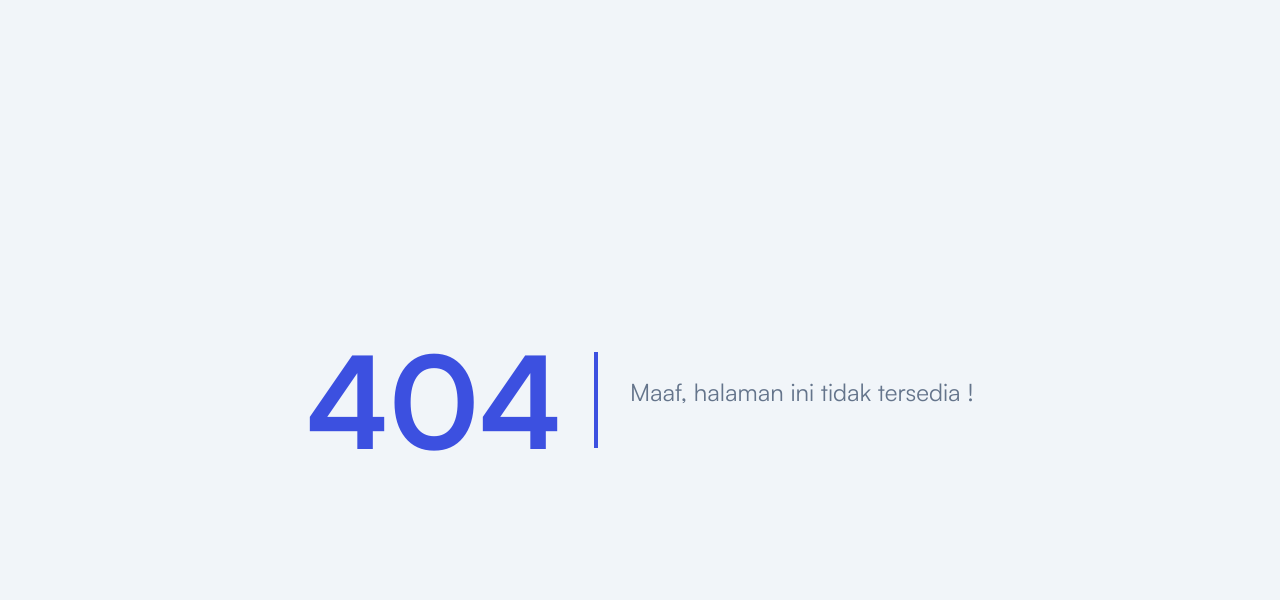
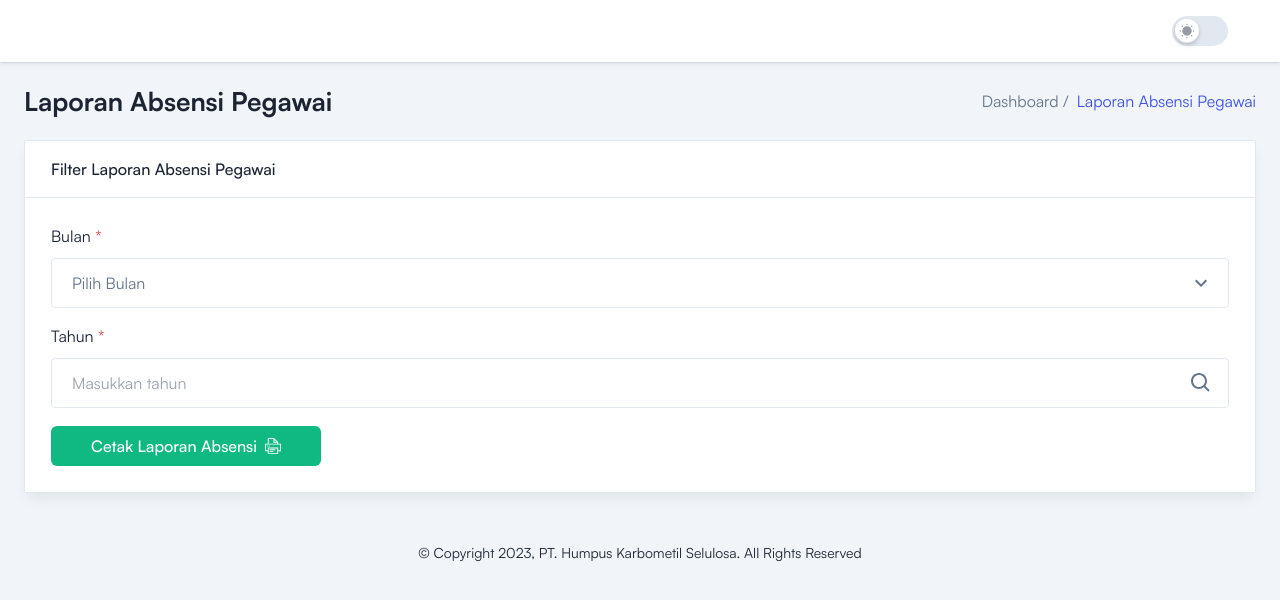
Before and after one commit to SunRise-11/MERN-Employee-Salary, a React (Vite) app in the folder Frontend/: page /laporan/absensi in a window 1280 px wide. Before the commit this address had no page. Shown: the top 600 px of the page. Built offline with nearby package versions, Linux system fonts and the light colour scheme; no server answers.

Commit message:
Refactor Laporan Absensi

```diff
--- a/Frontend/src/components/molecules/PrintPdf/PrintPdfLaporanAbsensi/index.jsx
+++ b/Frontend/src/components/molecules/PrintPdf/PrintPdfLaporanAbsensi/index.jsx
@@ -1,21 +1,35 @@
-import React, { useRef, useEffect, useState } from "react";
+import React, { useRef, useEffect } from "react";
 import LogoPt from "../../../../assets/images/logo/logo-dark.svg";
 import LogoSipeka from "../../../../assets/images/logo/logo-sipeka.png";
 import { useReactToPrint } from "react-to-print";
-import { Link, useNavigate } from "react-router-dom";
+import { Link, useNavigate, useLocation } from "react-router-dom";
 import { useDispatch, useSelector } from "react-redux";
-import { getDataKehadiran, getMe } from "../../../../config/redux/action";
+import {
+    fetchLaporanAbsensiByMonth,
+    fetchLaporanAbsensiByYear,
+    getMe
+} from "../../../../config/redux/action";
 import { ButtonOne, ButtonTwo } from "../../../atoms";
 
 const PrintPdfLaporanAbsensi = () => {
     const componentRef = useRef();
     const dispatch = useDispatch();
     const navigate = useNavigate();
-    const [bulan, setBulan] = useState("");
-    const [tahun, setTahun] = useState("");
+    const location = useLocation();
+    const searchParams = new URLSearchParams(location.search);
+    const month = searchParams.get("month");
+    const year = searchParams.get("year");
 
     const { isError, user } = useSelector((state) => state.auth);
-    const { dataKehadiran } = useSelector((state) => state.dataKehadiran);
+    const { dataLaporanAbsensi } = useSelector((state) => state.laporanAbsensi);
+
+    const getDataByYear = async (selectedYear) => {
+        dispatch(fetchLaporanAbsensiByYear(selectedYear));
+    };
+
+    const getDataByMonth = async (selectedMonth) => {
+        dispatch(fetchLaporanAbsensiByMonth(selectedMonth));
+    };
 
     const handlePrint = useReactToPrint({
         content: () => componentRef.current,
@@ -23,7 +37,11 @@ const PrintPdfLaporanAbsensi = () => {
     });
 
     useEffect(() => {
-        dispatch(getDataKehadiran());
+        getDataByYear(year);
+        getDataByMonth(month);
+    }, [year, month]);
+
+    useEffect(() => {
         dispatch(getMe());
     }, [dispatch]);
 
@@ -38,14 +56,6 @@ const PrintPdfLaporanAbsensi = () => {
         }
     }, [isError, user, navigate, handlePrint]);
 
-    useEffect(() => {
-        const today = new Date();
-        const month = today.toLocaleString("default", { month: "long" });
-        const year = today.getFullYear();
-        setBulan(month);
-        setTahun(year);
-    }, []);
-
     return (
         <>
             <div className="flex flex-col md:flex-row w-full gap-3 text-center p-6 bg-white dark:bg-meta-4">
@@ -54,7 +64,7 @@ const PrintPdfLaporanAbsensi = () => {
                         <span>Cetak</span>
                     </ButtonOne>
                 </div>
-                <Link to="/laporan-absensi">
+                <Link to="/laporan/absensi">
                     <ButtonTwo>
                         <span>Kembali</span>
                     </ButtonTwo>
@@ -83,12 +93,12 @@ const PrintPdfLaporanAbsensi = () => {
                         <span className="inline-block w-32 md:w-40">Bulan</span>
                         <span className="pl-[-8] md:pl-0"></span>
                         <span className="inline-block w-7">:</span>
-                        {bulan}
+                        {month}
                     </h2>
                     <h2 className="font-medium mb-4 block text-black dark:text-white">
                         <span className="inline-block w-32 md:w-40">Tahun</span>
                         <span className="inline-block w-7">:</span>
-                        {tahun}
+                        {year}
                         <span className="pl-[-8] md:pl-0"></span>
                     </h2>
                 </div>
@@ -109,9 +119,6 @@ const PrintPdfLaporanAbsensi = () => {
                                     Jabatan
                                 </th>
                                 <th className="font-medium text-black border-t border-l border-b border-black dark:border-white dark:text-white">
-                                    Jenis <br /> Kelamin
-                                </th>
-                                <th className="font-medium text-black border-t border-l border-b border-black dark:border-white dark:text-white">
                                     Hadir
                                 </th>
                                 <th className="font-medium text-black border-t border-l border-b border-black dark:border-white dark:text-white">
@@ -123,7 +130,7 @@ const PrintPdfLaporanAbsensi = () => {
                             </tr>
                         </thead>
                         <tbody>
-                            {dataKehadiran.map((data, index) => {
+                            {dataLaporanAbsensi.map((data, index) => {
                                 return (
                                     <tr key={data.id}>
                                         <td className="border-b border-l border-black dark:border-white py-5 text-center">
@@ -137,9 +144,6 @@ const PrintPdfLaporanAbsensi = () => {
                                         </td>
                                         <td className="border-b border-l border-black dark:border-white py-5 text-center">
                                             <p className="text-black dark:text-white">{data.jabatan_pegawai}</p>
-                                        </td>
-                                        <td className="border-b border-l border-black dark:border-white py-5 text-center">
-                                            <p className="text-black dark:text-white">{data.jenis_kelamin}</p>
                                         </td>
                                         <td className="border-b border-l border-black dark:border-white py-5 text-center">
                                             <p className="text-black dark:text-white">{data.hadir}</p>
@@ -158,7 +162,7 @@ const PrintPdfLaporanAbsensi = () => {
                 </div>
                 <div className="py-6">
                     <div className="font-medium text-black text-right dark:text-white">
-                        <span>Karawang, {`${new Date().getDate()} ${bulan} ${tahun}`}</span>
+                        <span>Karawang, {`${new Date().getDate()} ${month} ${year}`}</span>
                         <br />
                         <span className="p-26">Finance</span>
                         <br />
@@ -167,7 +171,7 @@ const PrintPdfLaporanAbsensi = () => {
                     </div>
                 </div>
                 <div className="italic text-black dark:text-white mt-70">
-                    Dicetak Pada : {`${new Date().getDate()} ${bulan} ${tahun}`}
+                    Dicetak Pada : {`${new Date().getDate()} ${month} ${year}`}
                 </div>
             </div>
         </>
--- a/Frontend/src/components/molecules/PrintPdf/PrintPdfLaporanGaji/index.jsx
+++ b/Frontend/src/components/molecules/PrintPdf/PrintPdfLaporanGaji/index.jsx
@@ -19,6 +19,7 @@ const PrintPdfLaporanGaji = () => {
   const searchParams = new URLSearchParams(location.search);
   const month = searchParams.get("month");
   const year = searchParams.get("year");
+
   const { isError, user } = useSelector((state) => state.auth);
   const { dataLaporanGaji } = useSelector((state) => state.laporanGaji);
 
--- a/Frontend/src/components/molecules/Sidebar/SidebarAdmin/index.jsx
+++ b/Frontend/src/components/molecules/Sidebar/SidebarAdmin/index.jsx
@@ -320,7 +320,7 @@ const SidebarAdmin = ({ sidebarOpen, setSidebarOpen }) => {
                           </li>
                           <li>
                             <NavLink
-                              to='/laporan-absensi'
+                              to='/laporan/absensi'
                               className={({ isActive }) =>
                                 'group relative flex items-center gap-2.5 rounded-md px-4 font-medium text-bodydark2 duration-300 ease-in-out hover:text-white ' +
                                 (isActive && '!text-white')
--- a/Frontend/src/config/Routes/index.jsx
+++ b/Frontend/src/config/Routes/index.jsx
@@ -121,11 +121,11 @@ const AppRoutes = () => {
         element={<PrintPdfLaporanGaji />}
       />
       <Route
-        path='/laporan-absensi'
+        path='/laporan/absensi'
         element={<LaporanAbsensi />}
       />
       <Route
-        path='/laporan-absensi/cetak-laporan-absensi'
+        path='/laporan/absensi/print-page'
         element={<PrintPdfLaporanAbsensi />}
       />
       <Route
--- a/Frontend/src/config/redux/action/index.js
+++ b/Frontend/src/config/redux/action/index.js
@@ -4,4 +4,5 @@ export * from './dataJabatanAction';
 export * from './dataKehadiranAction';
 export * from './dataPegawaiAction';
 export * from './dataPotonganAction';
+export * from './laporanAbsensiAction';
 export * from './laporanGajiAction';
--- /dev/null
+++ b/Frontend/src/config/redux/action/laporanAbsensiAction/index.js
@@ -0,0 +1,49 @@
+import axios from "axios";
+
+export const FETCH_LAPORAN_ABSENSI_SUCCESS = "FETCH_LAPORAN_ABSENSI_SUCCESS";
+export const FETCH_LAPORAN_ABSENSI_FAILURE = "FETCH_LAPORAN_ABSENSI_FAILURE";
+export const CLEAR_LAPORAN_ABSENSI = "CLEAR_LAPORAN_ABSENSI";
+
+export const fetchLaporanAbsensiSuccess = (data) => ({
+    type: FETCH_LAPORAN_ABSENSI_SUCCESS,
+    payload: data,
+});
+
+export const fetchLaporanAbsensiFailure = (error) => ({
+    type: FETCH_LAPORAN_ABSENSI_FAILURE,
+    payload: error,
+});
+
+export const clearLaporanAbsensi = () => ({
+    type: CLEAR_LAPORAN_ABSENSI,
+});
+
+export const fetchLaporanAbsensiByYear = (selectedYear, onDataFound) => async (dispatch) => {
+    try {
+        const response = await axios.get(
+            `http://localhost:5000/laporan/absensi/year/${selectedYear}`
+        );
+        const data = response.data;
+        dispatch(fetchLaporanAbsensiSuccess(data));
+        onDataFound();
+    } catch (error) {
+        if (error.response && error.response.data) {
+            dispatch(fetchLaporanAbsensiFailure("Terjadi kesalahan saat memuat data."));
+        }
+    }
+};
+
+export const fetchLaporanAbsensiByMonth = (selectedMonth, onDataFound) => async (dispatch) => {
+    try {
+        const response = await axios.get(
+            `http://localhost:5000/laporan/absensi/month/${selectedMonth}`
+        );
+        const data = response.data;
+        dispatch(fetchLaporanAbsensiSuccess(data));
+        onDataFound();
+    } catch (error) {
+        if (error.response && error.response.data) {
+            dispatch(fetchLaporanAbsensiFailure("Terjadi kesalahan saat memuat data."));
+        }
+    }
+};
--- a/Frontend/src/config/redux/reducer/index.js
+++ b/Frontend/src/config/redux/reducer/index.js
@@ -4,4 +4,5 @@ export * from './dataJabatanReducer';
 export * from './dataKehadiranReducer';
 export * from './dataPegawaiReducer';
 export * from './dataPotonganReducer';
+export * from './laporanAbsensiReducer';
 export * from './laporanGajiReducer';
--- /dev/null
+++ b/Frontend/src/config/redux/reducer/laporanAbsensiReducer/index.js
@@ -0,0 +1,37 @@
+import {
+    FETCH_LAPORAN_ABSENSI_SUCCESS,
+    FETCH_LAPORAN_ABSENSI_FAILURE,
+    CLEAR_LAPORAN_ABSENSI,
+} from "../../action/laporanAbsensiAction";
+
+const initialState = {
+    dataLaporanAbsensi: [],
+    error: null,
+};
+
+const laporanAbsensiReducer = (state = initialState, action) => {
+    switch (action.type) {
+        case FETCH_LAPORAN_ABSENSI_SUCCESS:
+            return {
+                ...state,
+                dataLaporanAbsensi: action.payload,
+                error: null,
+            };
+        case FETCH_LAPORAN_ABSENSI_FAILURE:
+            return {
+                ...state,
+                dataLaporanAbsensi: [],
+                error: action.payload,
+            };
+        case CLEAR_LAPORAN_ABSENSI:
+            return {
+                ...state,
+                dataLaporanAbsensi: [],
+                error: null,
+            };
+        default:
+            return state;
+    }
+};
+
+export default laporanAbsensiReducer;
--- a/Frontend/src/config/redux/store.js
+++ b/Frontend/src/config/redux/store.js
@@ -5,6 +5,7 @@ import dataJabatanReducer from './reducer/dataJabatanReducer';
 import dataKehadiranReucer from './reducer/dataKehadiranReducer';
 import dataPotonganReducer from './reducer/dataPotonganReducer';
 import dataGajiReducer from './reducer/dataGajiReducer';
+import laporanAbsensiReducer from './reducer/laporanAbsensiReducer';
 import laporanGajiReducer from './reducer/laporanGajiReducer';
 
 const store = configureStore({
@@ -15,6 +16,7 @@ const store = configureStore({
         dataKehadiran: dataKehadiranReucer,
         dataPotongan: dataPotonganReducer,
         dataGaji: dataGajiReducer,
+        laporanAbsensi: laporanAbsensiReducer,
         laporanGaji: laporanGajiReducer,
     },
 });
--- a/Frontend/src/pages/Admin/Laporan/LaporanAbsensi/index.jsx
+++ b/Frontend/src/pages/Admin/Laporan/LaporanAbsensi/index.jsx
@@ -1,12 +1,75 @@
-import React from 'react';
-import { Link } from "react-router-dom";
+import { useEffect, useState } from 'react';
+import { useNavigate } from "react-router-dom";
 import Layout from '../../../../layout';
+import { useDispatch, useSelector } from 'react-redux';
 import { Breadcrumb, ButtonOne } from '../../../../components';
 import { MdOutlineKeyboardArrowDown } from 'react-icons/md'
 import { TfiPrinter } from 'react-icons/tfi'
+import Swal from 'sweetalert2';
 import { BiSearch } from 'react-icons/bi';
+import { fetchLaporanAbsensiByMonth, fetchLaporanAbsensiByYear, getMe } from '../../../../config/redux/action';
 
 const LaporanAbsensi = () => {
+    const [searchMonth, setSearchMonth] = useState("");
+    const [searchYear, setSearchYear] = useState("");
+    const [showMessage, setShowMessage] = useState(false);
+    const dispatch = useDispatch();
+    const navigate = useNavigate();
+
+    const { isError, user } = useSelector((state) => state.auth);
+
+    const handleSearchMonth = (event) => {
+        setSearchMonth(event.target.value);
+    };
+
+    const handleSearchYear = (event) => {
+        setSearchYear(event.target.value);
+    };
+
+    const handleSearch = async (event) => {
+        event.preventDefault();
+
+        const selectedMonth = searchMonth;
+        const selectedYear = searchYear;
+
+        let yearDataFound = false;
+        let monthDataFound = false;
+
+        await Promise.all([
+            dispatch(fetchLaporanAbsensiByYear(selectedYear, () => (yearDataFound = true))),
+            dispatch(fetchLaporanAbsensiByMonth(selectedMonth, () => (monthDataFound = true))),
+        ]);
+        setShowMessage(true);
+
+        if (yearDataFound && monthDataFound) {
+            setShowMessage(false);
+            navigate(
+                `/laporan/absensi/print-page?month=${selectedMonth}&year=${selectedYear}`
+            );
+        } else {
+            setShowMessage(false);
+            Swal.fire({
+                icon: 'error',
+                title: 'Data tidak ditemukan',
+                text: 'Maaf, data yang anda cari tidak ditemukan',
+                timer: 2000,
+            });
+        }
+    };
+
+    useEffect(() => {
+        dispatch(getMe());
+    }, [dispatch]);
+
+    useEffect(() => {
+        if (isError) {
+            navigate('/login');
+        }
+        if (user && user.hak_akses !== 'admin') {
+            navigate('/dashboard');
+        }
+    }, [isError, user, navigate]);
+
     return (
         <Layout>
             <Breadcrumb pageName='Laporan Absensi Pegawai' />
@@ -19,7 +82,10 @@ const LaporanAbsensi = () => {
                                 Filter Laporan Absensi Pegawai
                             </h3>
                         </div>
-                        <form action='#'>
+                        <form onSubmit={handleSearch}>
+                            {showMessage && (
+                                <p className="text-meta-1">Data tidak ditemukan</p>
+                            )}
                             <div className='p-6.5'>
                                 <div className='mb-4.5 '>
                                     <div className='w-full mb-4'>
@@ -27,20 +93,25 @@ const LaporanAbsensi = () => {
                                             Bulan <span className='text-meta-1'>*</span>
                                         </label>
                                         <div className='relative z-20 bg-transparent dark:bg-form-input'>
-                                            <select className='relative z-20 w-full appearance-none rounded border border-stroke bg-transparent py-3 px-5 outline-none transition focus:border-primary active:border-primary dark:border-form-strokedark dark:bg-form-input dark:focus:border-primary'>
+                                            <select
+                                                className='relative z-20 w-full appearance-none rounded border border-stroke bg-transparent py-3 px-5 outline-none transition focus:border-primary active:border-primary dark:border-form-strokedark dark:bg-form-input dark:focus:border-primary'
+                                                value={searchMonth}
+                                                onChange={handleSearchMonth}
+                                                required
+                                            >
                                                 <option value=''>Pilih Bulan</option>
-                                                <option value=''>Januari</option>
-                                                <option value=''>Februari</option>
-                                                <option value=''>Maret</option>
-                                                <option value=''>April</option>
-                                                <option value=''>Mei</option>
-                                                <option value=''>Juni</option>
-                                                <option value=''>Juli</option>
-                                                <option value=''>Agustus</option>
-                                                <option value=''>September</option>
-                                                <option value=''>Oktober</option>
-                                                <option value=''>November</option>
-                                                <option value=''>Desember</option>
+                                                <option value='Januari'>Januari</option>
+                                                <option value='Februari'>Februari</option>
+                                                <option value='Maret'>Maret</option>
+                                                <option value='April'>April</option>
+                                                <option value='Mei'>Mei</option>
+                                                <option value='Juni'>Juni</option>
+                                                <option value='Juli'>Juli</option>
+                                                <option value='Agustus'>Agustus</option>
+                                                <option value='September'>September</option>
+                                                <option value='Oktober'>Oktober</option>
+                                                <option value='November'>November</option>
+                                                <option value='Desember'>Desember</option>
                                             </select>
                                             <span className='absolute top-1/2 right-4 z-30 -translate-y-1/2 text-2xl'>
                                                 <MdOutlineKeyboardArrowDown />
@@ -56,8 +127,9 @@ const LaporanAbsensi = () => {
                                             <input
                                                 type="number"
                                                 placeholder="Masukkan tahun"
-                                                // value={searchKeyword}
-                                                // onChange={handleSearch}
+                                                value={searchYear}
+                                                onChange={handleSearchYear}
+                                                required
                                                 className="relative z-20 w-full appearance-none rounded border border-stroke bg-transparent py-3 px-5 outline-none transition focus:border-primary active:border-primary dark:border-form-strokedark dark:bg-form-input dark:focus:border-primary"
                                             />
                                             <span className='absolute top-1/2 right-4 z-30 -translate-y-1/2 text-2xl'>
@@ -68,14 +140,12 @@ const LaporanAbsensi = () => {
                                 </div>
 
                                 <div className='flex flex-col md:flex-row w-full gap-3 text-center'>
-                                    <Link to="/laporan-absensi/cetak-laporan-absensi" >
-                                        <ButtonOne  >
-                                            <span>Cetak Laporan Absensi</span>
-                                            <span>
-                                                <TfiPrinter />
-                                            </span>
-                                        </ButtonOne>
-                                    </Link>
+                                    <ButtonOne type='submit'>
+                                        <span>Cetak Laporan Absensi</span>
+                                        <span>
+                                            <TfiPrinter />
+                                        </span>
+                                    </ButtonOne>
                                 </div>
                             </div>
                         </form>
--- a/Frontend/src/pages/Admin/Laporan/LaporanGaji/index.jsx
+++ b/Frontend/src/pages/Admin/Laporan/LaporanGaji/index.jsx
@@ -15,6 +15,7 @@ const LaporanGaji = () => {
     const [showMessage, setShowMessage] = useState(false);
     const dispatch = useDispatch();
     const navigate = useNavigate();
+
     const { isError, user } = useSelector((state) => state.auth);
 
     const handleSearchMonth = (event) => {
@@ -51,6 +52,7 @@ const LaporanGaji = () => {
                 icon: 'error',
                 title: 'Data tidak ditemukan',
                 text: 'Maaf, data yang anda cari tidak ditemukan',
+                timer: 2000,
             });
         }
     };
```
